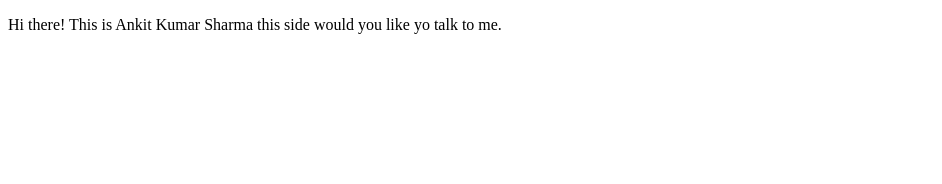
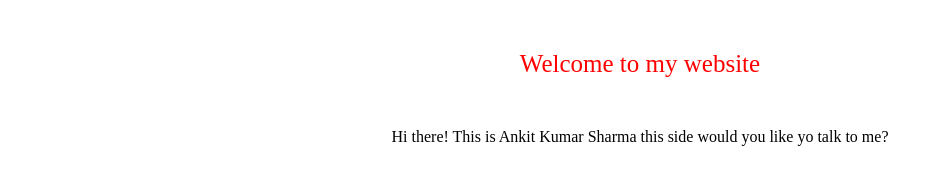
Before and after one commit to Ankit-kumar-sharma/myFirstWebPageLive, a plain HTML site: page index.html in a window 1280 px wide. Shown: the whole page, without its empty margins (0-942 px from the left). Drawn offline with Linux system fonts and the light colour scheme.

Commit message:
Added Stylesheet

```diff
--- a/index.html
+++ b/index.html
@@ -5,8 +5,10 @@
     <meta http-equiv="X-UA-Compatible" content="IE=edge">
     <meta name="viewport" content="width=device-width, initial-scale=1.0">
     <title>Document</title>
+    <link rel="stylesheet" href="style.css">
 </head>
 <body>
-    <p>Hi there! This is Ankit Kumar Sharma this side would you like yo talk to me.</p>
+    <p class="heading">Welcome to my website</p>
+    <p style="text-align: center;">Hi there! This is Ankit Kumar Sharma this side would you like yo talk to me?</p>
 </body>
 </html>
--- /dev/null
+++ b/style.css
@@ -0,0 +1,16 @@
+*
+{
+    margin: 0;
+    padding: 0;
+    box-sizing: border-box;
+}
+.heading
+{
+    font-family: 'Times New Roman', Times, serif;
+    text-align: center;
+    font-size: 25px;
+    margin-bottom: 50px;
+    color: red;
+    margin-top: 50px;
+
+}
```
